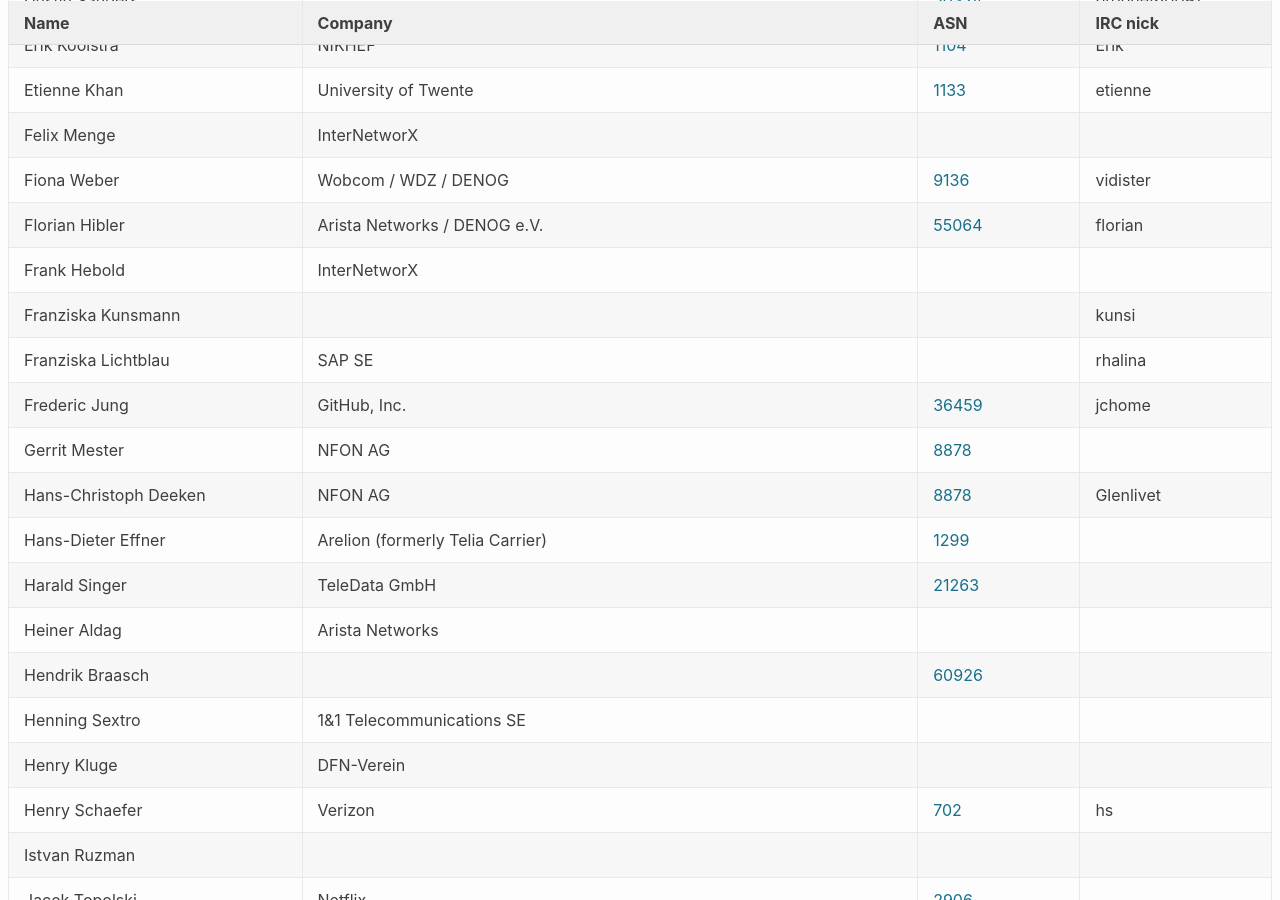
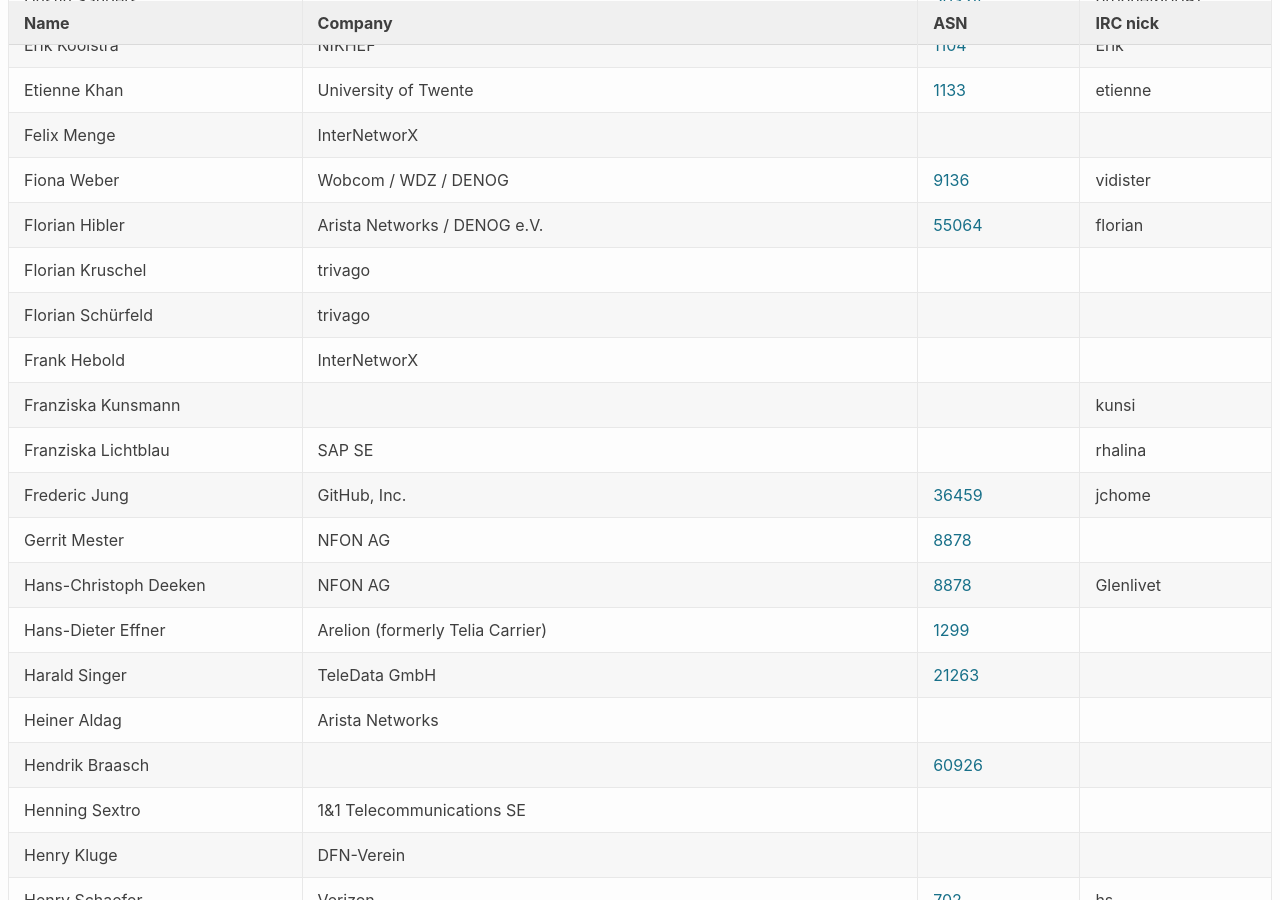
Before and after one commit to denog/pretix-attendeelist, a Jekyll site: the page built from denog15/index.md, in a window 1280 px wide and 900 px high, scrolled down 2539 px. Built offline with Jekyll 4.4.1, drawn with Linux system fonts in a browser that asks for light colours.

Commit message:
Latest data: Wed Sep 20 07:48:08 UTC 2023

```diff
--- a/_data/attendees_denog15_onsite.json
+++ b/_data/attendees_denog15_onsite.json
@@ -346,6 +346,18 @@
     "company": "Arista Networks / DENOG e.V.",
     "irc": "florian",
     "asn": "55064"
+  },
+  {
+    "name": "Florian Kruschel",
+    "company": "trivago",
+    "irc": null,
+    "asn": null
+  },
+  {
+    "name": "Florian Schürfeld",
+    "company": "trivago",
+    "irc": null,
+    "asn": null
   },
   {
     "name": "Frank Hebold",
```
